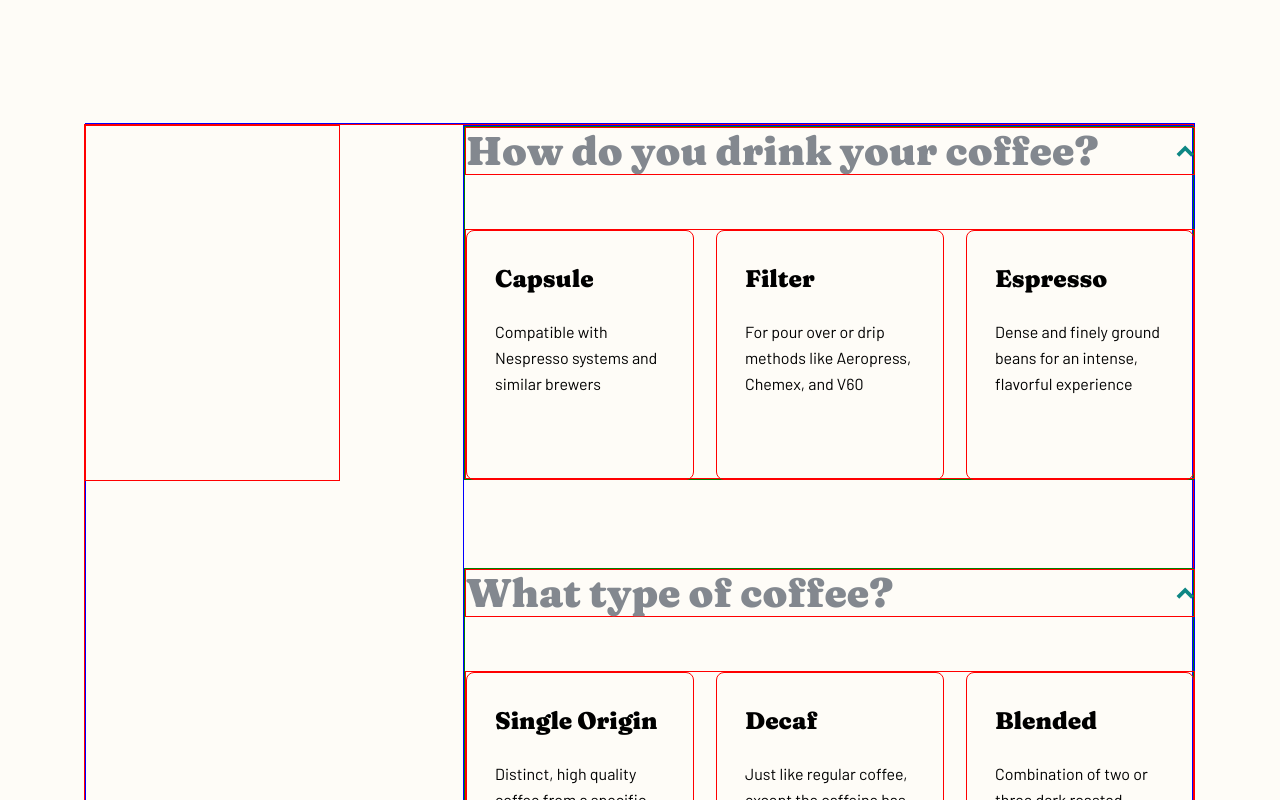
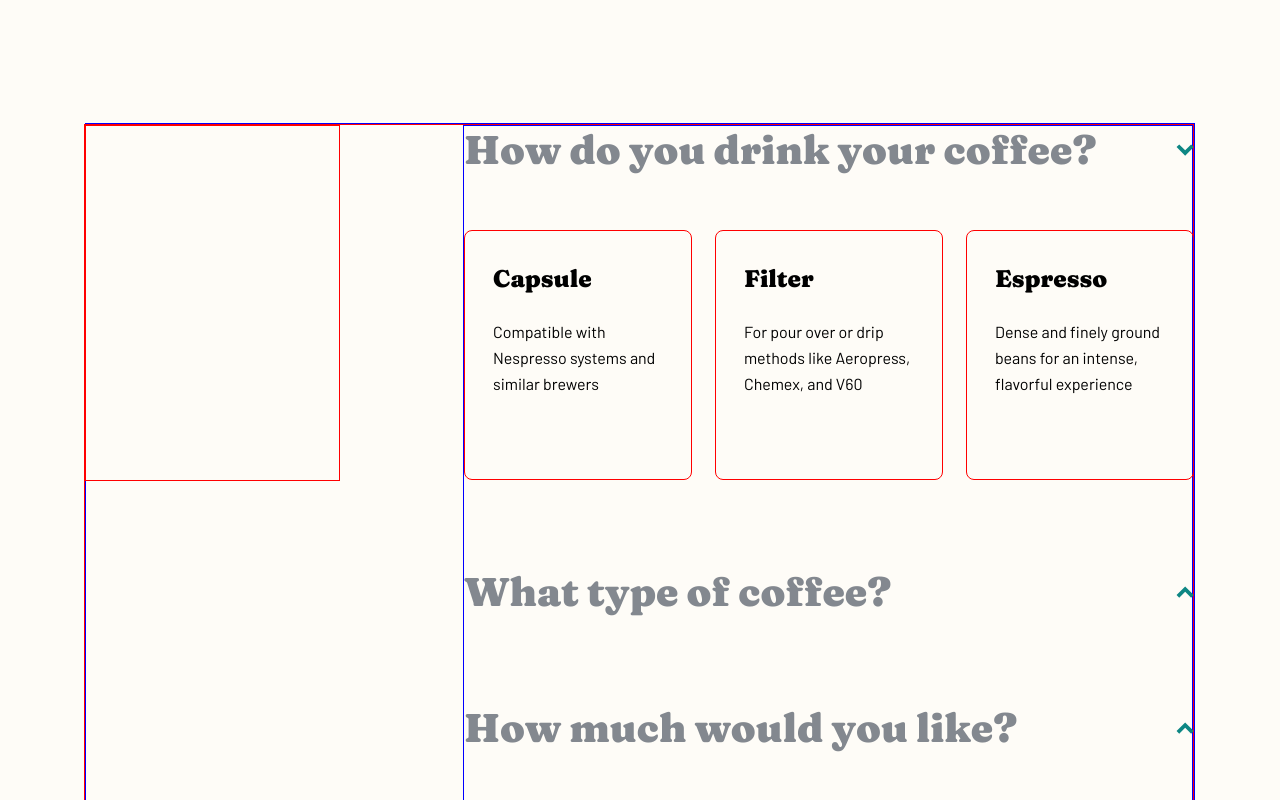
Before and after one commit to danielopq/Coffeeroasters, a React (Vite) app: page / in a window 1280 px wide. Shown: the part 1420-2220 px from the top of the page. Built offline with nearby package versions, Linux system fonts and the light colour scheme.

Commit message:
PlanOption.tsx - optionChoices deployed when clicked

```diff
--- a/src/components/subscribe/subscribePlanMaker/SubscribePlanMaker.tsx
+++ b/src/components/subscribe/subscribePlanMaker/SubscribePlanMaker.tsx
@@ -10,7 +10,7 @@ const SubscribePlanMaker: React.FC = () => {
             <div id="planMakerContent">
                 <div id="planIndex"></div>
                 <div id="planOptions">
-                    <PlanOption deployed={false} option={option01}/>
+                    <PlanOption deployed={true} option={option01}/>
                     <PlanOption deployed={false} option={option02}/>
                     <PlanOption deployed={false} option={option03}/>
                     <PlanOption deployed={false} option={option04}/>
--- a/src/components/subscribe/subscribePlanMaker/planOption/PlanOption.tsx
+++ b/src/components/subscribe/subscribePlanMaker/planOption/PlanOption.tsx
@@ -1,4 +1,4 @@
-import { useEffect, useRef } from 'react';
+import { useEffect, useRef, useState } from 'react';
 import './planOption.css';
 import PlanChoice from './planChoice/PlanChoice';
 
@@ -23,23 +23,42 @@ const PlanOption: React.FC<PlanOptionProps> = ({ deployed, option }) => {
 
     const { optionHeader, choice01, choice02, choice03 } = option;
     const refArrow = useRef<HTMLButtonElement>(null);
+    const refOptionChoices = useRef<HTMLDivElement>(null);
+    const [choicesVisibility, SetChoicesVisibility] = useState<boolean>(!deployed);
 
+    // Sets the arrow to point up (choices expanded) or down (choices collapsed).
     useEffect(() => {
         if (refArrow.current) {
             deployed ? refArrow.current.className = 'arrow arrowDown' : refArrow.current.className = 'arrow arrowUp'
         }
-    }, [deployed])
+        if (refOptionChoices.current) {
+            deployed ? refOptionChoices.current.className = 'optionChoices optionChoicesExtended' : refOptionChoices.current.className = 'optionChoices optionChoicesCollapsed'
+        }
+        console.log(choicesVisibility);
+    }, [])
+
+    const handleClick = () => {
+        SetChoicesVisibility(!choicesVisibility);
+        console.log(choicesVisibility);
+        if (refArrow.current) {
+            choicesVisibility ? refArrow.current.className = 'arrow arrowDown' : refArrow.current.className = 'arrow arrowUp'
+        }
+        if (refOptionChoices.current) {
+            choicesVisibility ? refOptionChoices.current.className = 'optionChoices optionChoicesExtended' : refOptionChoices.current.className = 'optionChoices optionChoicesCollapsed'
+        }
+    }
+
 
     return (
         <div className='option'>
             <div className='optionTitle'>
                 <h2>{optionHeader}</h2>
-                <button ref={refArrow} className='arrow arrowDown'></button>
+                <button ref={refArrow} className='arrow arrowDown' onClick={handleClick}></button>
             </div>
-            <div className='optionChoices'>
-                <PlanChoice choiceProperties={choice01}/>
-                <PlanChoice choiceProperties={choice02}/>
-                <PlanChoice choiceProperties={choice03}/>
+            <div ref={refOptionChoices} className='optionChoices'>
+                <PlanChoice choiceProperties={choice01} />
+                <PlanChoice choiceProperties={choice02} />
+                <PlanChoice choiceProperties={choice03} />
             </div>
         </div>
     )
--- a/src/components/subscribe/subscribePlanMaker/planOption/planOption.css
+++ b/src/components/subscribe/subscribePlanMaker/planOption/planOption.css
@@ -1,11 +1,10 @@
 .option{
     width: inherit;
-    height: 354px;
+    height: auto;
     display: flex;
     flex-direction: column;
     justify-content: space-between;
     margin-bottom: 88px;
-    border: solid 1px green;
 }
 
 .optionTitle{
@@ -16,16 +15,22 @@
     align-items: center;
     justify-content: space-between;
     color: var(--grey);
-    border: solid 1px red;
 }
 
 .optionChoices{
     width: inherit;
     height: 250px;
-    display: flex;
     flex-direction: row;
     justify-content: space-between;
-    border: solid 1px red;
+    margin-top: 56px;
+}
+
+.optionChoicesExtended{
+    display: flex;
+}
+
+.optionChoicesCollapsed{
+    display: none;
 }
 
 .arrow{
```
